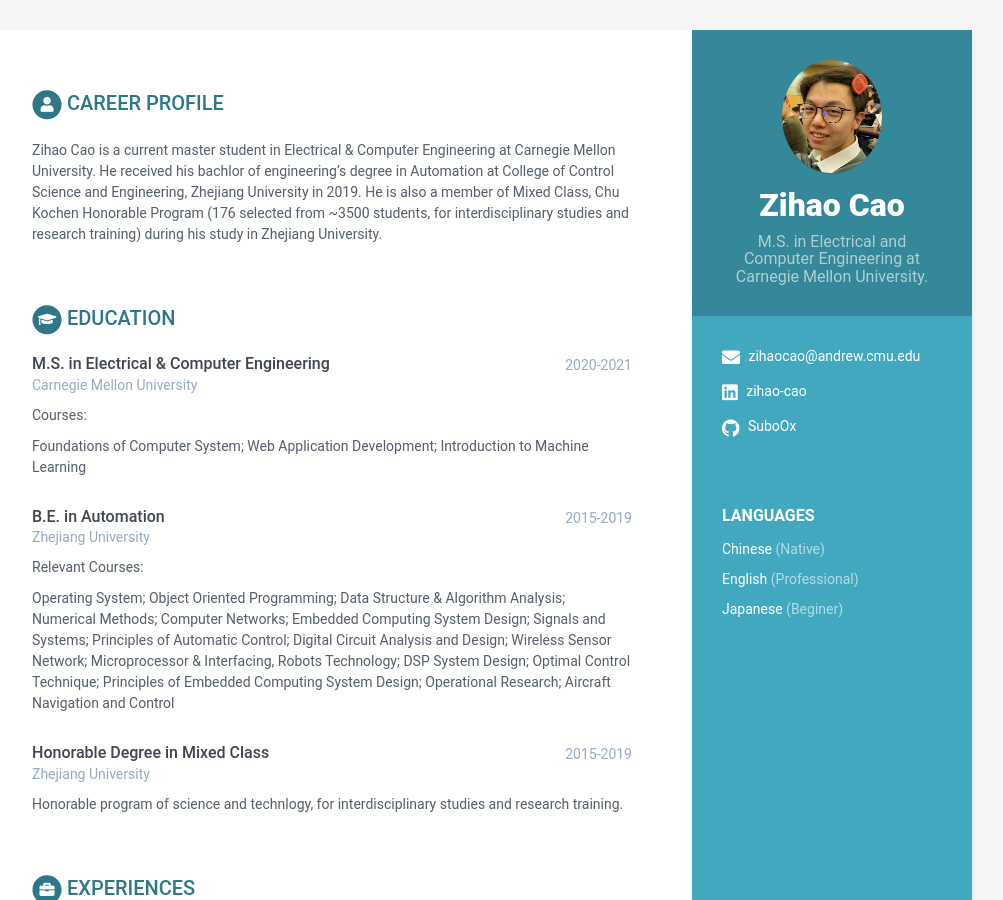
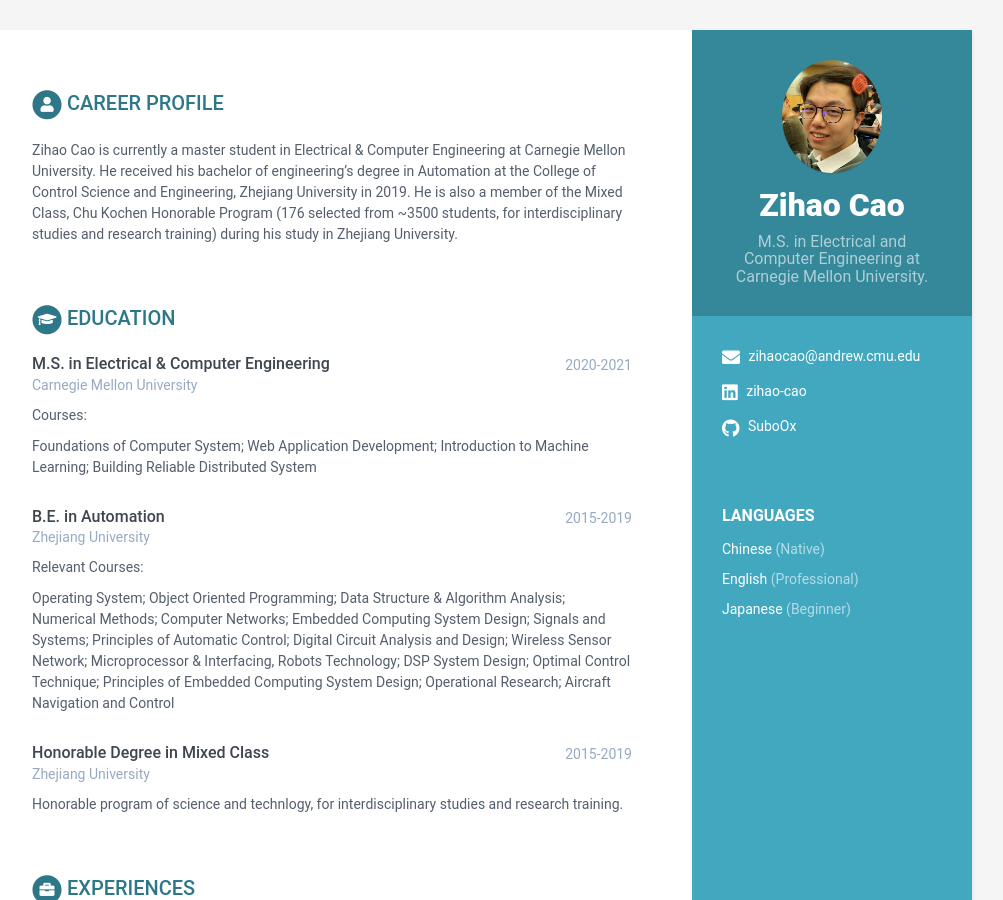
Before and after one commit to SuboOx/SuboOx.github.io, a Jekyll site: the page built from index.html, in a window 1280 px wide and 900 px high. Shown: the whole window, without its empty margins (168-1171 px from the left). Built offline with Jekyll 4.4.1, drawn with Linux system fonts in a browser that asks for light colours.

Commit message:
Fixed some typos.

```diff
--- a/_data/data.yml
+++ b/_data/data.yml
@@ -32,16 +32,16 @@
       level: Professional
 
     - idiom: Japanese
-      level: Beginer
+      level: Beginner
 
 career-profile:
   title: Career Profile
   summary: |
-    Zihao Cao is a current master student in Electrical & Computer
-    Engineering at Carnegie Mellon University. He received his bachlor
-    of engineering's degree in Automation at College of Control Science
+    Zihao Cao is currently a master student in Electrical & Computer
+    Engineering at Carnegie Mellon University. He received his bachelor
+    of engineering's degree in Automation at the College of Control Science
     and Engineering, Zhejiang University in 2019. He is also a member of
-    Mixed Class, Chu Kochen Honorable Program (176 selected from ~3500 students,
+    the Mixed Class, Chu Kochen Honorable Program (176 selected from ~3500 students,
     for interdisciplinary studies and research training) during his study in Zhejiang
     University.
 education:
@@ -51,7 +51,7 @@
     details: |
       Courses:
 
-      Foundations of Computer System; Web Application Development; Introduction to Machine Learning
+      Foundations of Computer System; Web Application Development; Introduction to Machine Learning; Building Reliable Distributed System
 
   - degree: B.E. in Automation
     university: Zhejiang University
```
